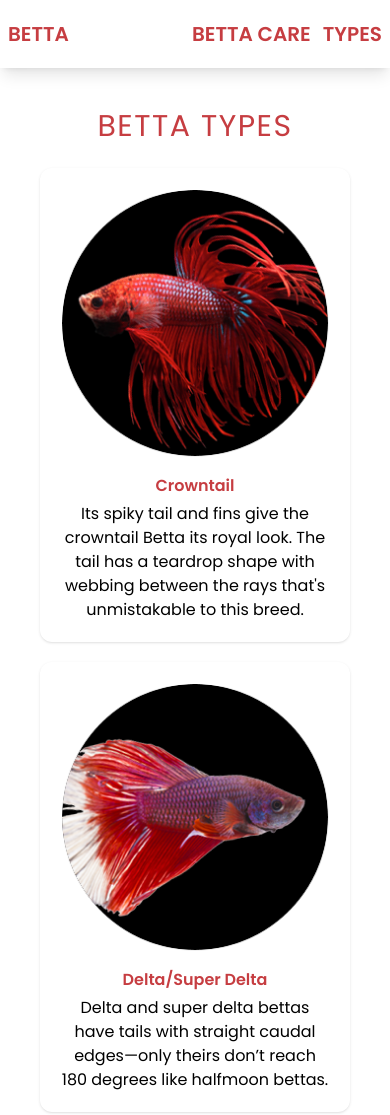
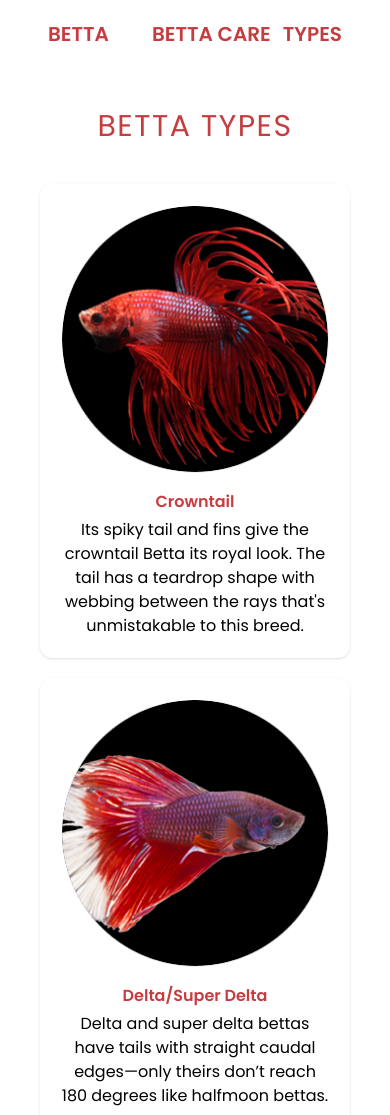
Before and after one commit to itsmecedy/Betta-Info, a plain HTML site: page index.html in a window 390 px wide. Shown: the top 1115 px of the page. Drawn offline with nearby package versions, Linux system fonts and the light colour scheme.

Commit message:
second commit

```diff
--- a/index.html
+++ b/index.html
@@ -20,8 +20,8 @@
     <title>BETTA INFO</title>
   </head>
   <body>
-    <nav class="mb-10 md:mb-20 shadow-lg">
-      <div class="max-w-6xl m-auto">
+    <nav class="mb-10 md:mb-20">
+      <div class="max-w-6xl md:m-auto mx-10">
         <div
           class="md:text-3xl text-xl md:tracking-widest px-2 py-5 md:px-5 text-[#C63D41] font-semibold flex justify-between items-center"
         >
@@ -35,13 +35,13 @@
     </nav>
     <main>
       <div
-        class="text-center text-3xl md:text-4xl mb-6 text-[#C63D41] tracking-wider"
+        class="text-center text-3xl md:text-4xl mb-10 text-[#C63D41] tracking-wider"
       >
         BETTA TYPES
       </div>
       <section
         id="bettaTypes"
-        class="max-w-6xl mx-10 lg:mx-auto grid grid-cols-1 md:grid-cols-3 lg:grid-cols-3 lg:gap-10 gap-5 mb-24"
+        class="max-w-6xl mx-10 lg:mx-auto grid grid-cols-1 md:grid-cols-3 lg:grid-cols-4 lg:gap-10 gap-5 mb-24"
       ></section>
     </main>
     <footer
@@ -57,7 +57,9 @@
         <i class="fa-solid fa-envelope fa-2xl hover:cursor-pointer"></i>
       </div>
       <div>
-        <p class="font-extralight tracking-wide text-center">
+        <p
+          class="font-extralight tracking-wide text-center bg-[rgb(252 165 165)]"
+        >
           © 2022 Betta Info All Rights Reserved. Website made with ❤ by
           ItsMeCedy
         </p>
--- a/script.js
+++ b/script.js
@@ -41,7 +41,7 @@ let bettaTypesData = [
   },
   {
     id: "RosetailFeathertail",
-    img: "./asssets/Betta_RosetailFeathertail.png",
+    img: "./asssets/Betta_RoseTailFeatherTail.png",
     name: "Rosetail/Feathertail",
     desc: `A kind of halfmoon Betta, the rosetail (or feathertail Betta) also sports a fan-like tail, but has excessive branching and overlapping in its fin rays that resembles the ruffled appearance of a rose.`,
   },
@@ -49,7 +49,7 @@ let bettaTypesData = [
     id: "RoundTailFanTail",
     img: "./asssets/Betta_RoundTailFanTail.png",
     name: "Round Tail/Fan Tail",
-    desc: `Sometimes mistaken for other bettas, the round tail (or fan tail Betta) has a single tail that’s round and full.`,
+    desc: `Sometimes mistaken for other bettas, the round tail (or fan tail Betta) has a single tail that's round and full.`,
   },
   {
     id: "Veiltail",
@@ -64,7 +64,7 @@ let generateTypes = () => {
     .map((x) => {
       let { id, img, name, desc } = x;
       return `
-  <div class="rounded-xl p-5 text-center flex flex-col justify-center shadow hover:shadow-xl  hover:shadow-[#C63D41]">
+  <div class="rounded-xl md:p-2 p-5 text-center flex flex-col justify-center shadow hover:shadow-[#C63D41] hover:shadow-2xl  hover:bg-red-300 transition ease-in-out delay-150 hover:-translate-y-1 hover:scale-110 duration-300">
     <img src="${img}" alt="Crowntail.png" />
     <p class="text-[#C63D41] font-semibold pb-1 pt-4">${name}</p>
     <p>
```
